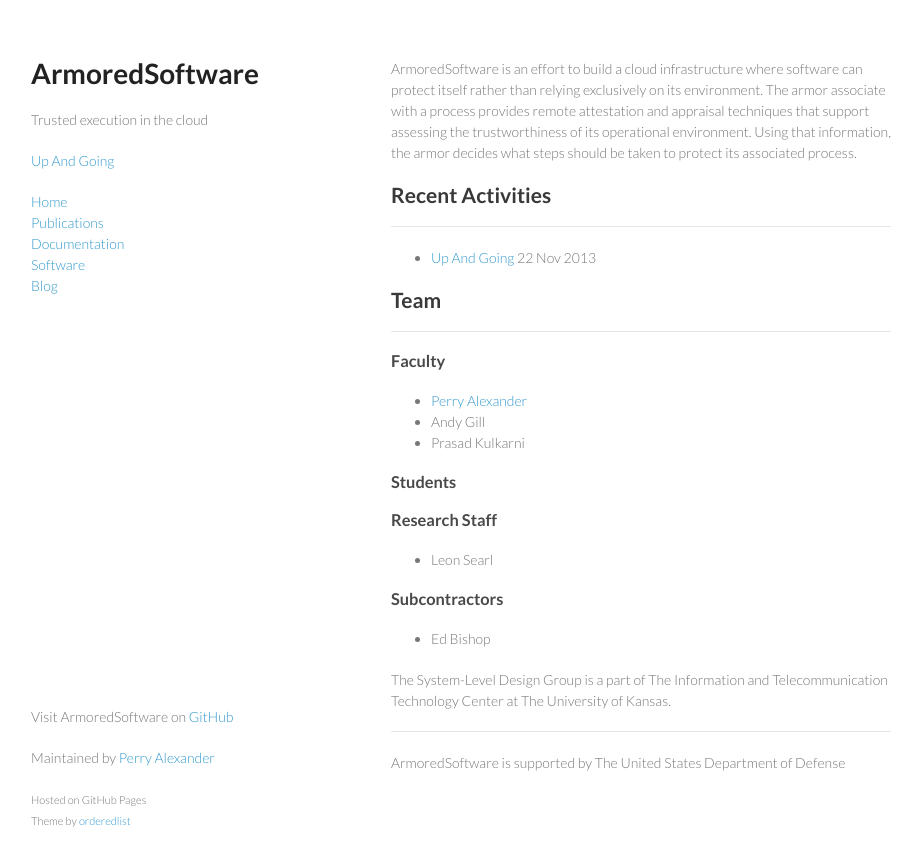
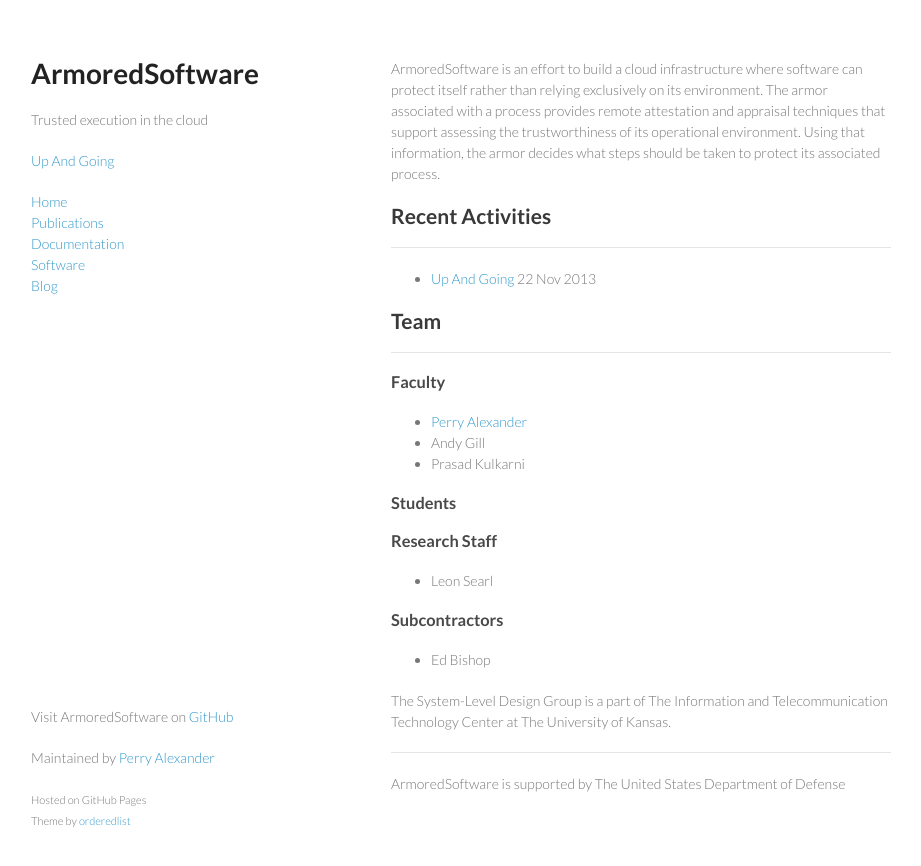
Before and after one commit to armoredsoftware/armoredsoftware.github.io, a Jekyll site: the page built from index.md, in a window 1280 px wide. Shown: the top 866 px of the page, without its empty margins (179-1100 px from the left). Built offline with Jekyll 4.4.1, drawn with Linux system fonts in a browser that asks for light colours.

```diff
--- a/_config.yml
+++ b/_config.yml
@@ -3,4 +3,4 @@ title: ArmoredSoftware
 subtitle: Trusted execution in the cloud
 github: https://github.com/armoredsoftware
 sponsors: The United States Department of Defense
-description: ArmoredSoftware is an effort to build a cloud infrastructure where software can protect itself rather than relying exclusively on its environment. The armor associate with a process provides remote attestation and appraisal techniques that support assessing the trustworthiness of its operational environment.  Using that information, the armor decides what steps should be taken to protect its associated process.
+description: ArmoredSoftware is an effort to build a cloud infrastructure where software can protect itself rather than relying exclusively on its environment. The armor associated with a process provides remote attestation and appraisal techniques that support assessing the trustworthiness of its operational environment.  Using that information, the armor decides what steps should be taken to protect its associated process.
```
